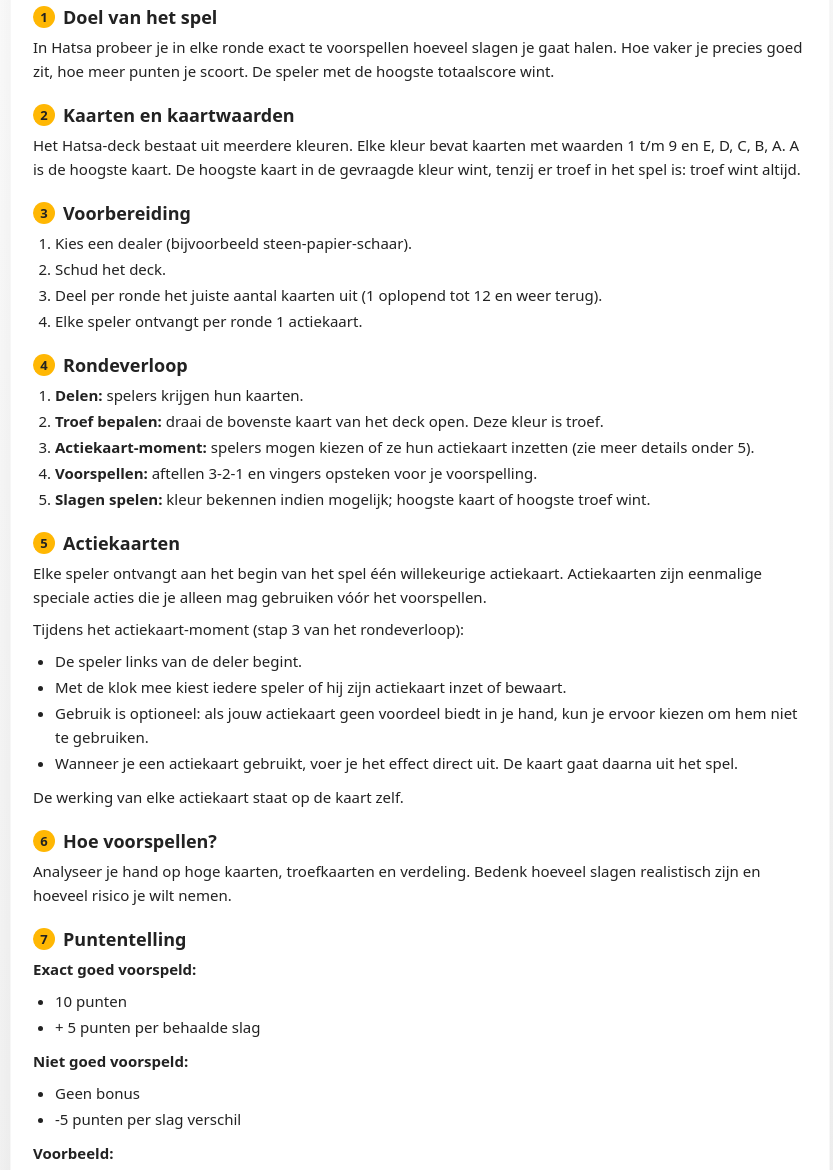
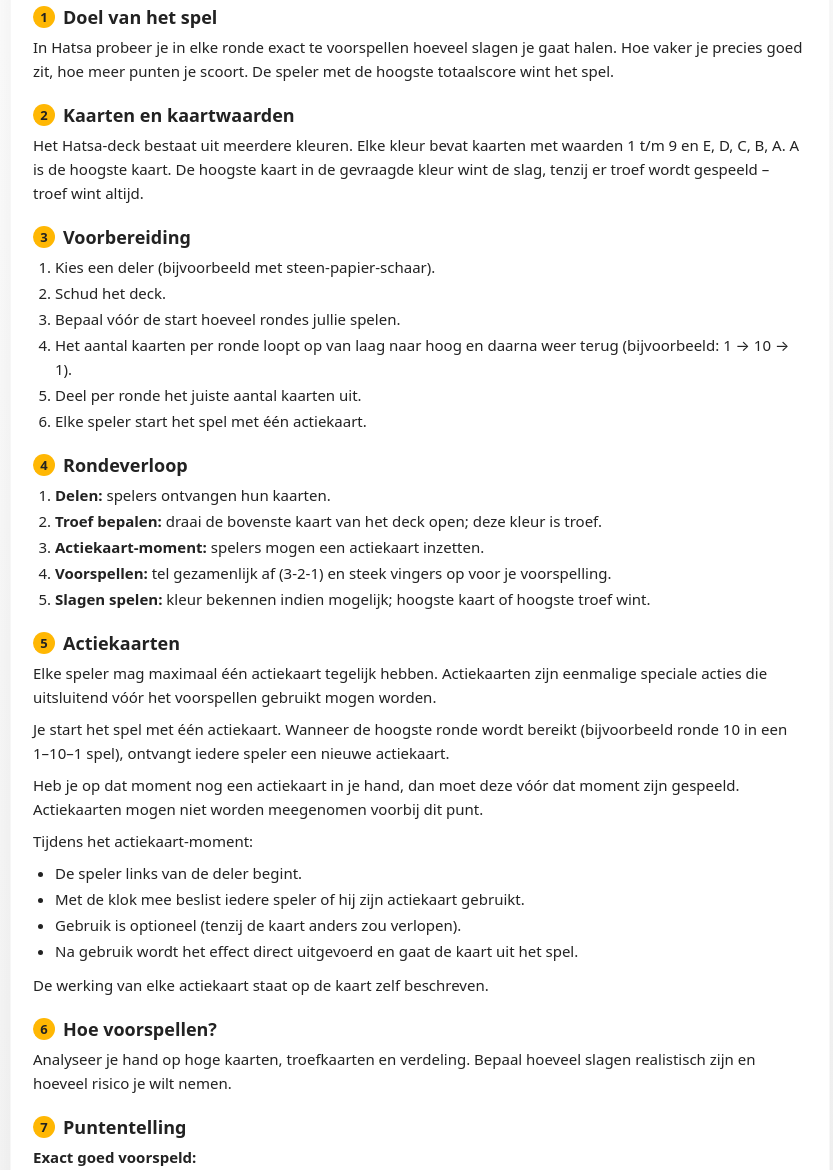
Before and after one commit to hatsa-game/rules, a plain HTML site: page docs/rules_nl.html in a window 1280 px wide. Shown: the part 200-1370 px from the top of the page, without its empty margins (220-1053 px from the left). Drawn offline with Linux system fonts and the light colour scheme.

Commit message:
A few edits NL

```diff
--- a/docs/rules_nl.html
+++ b/docs/rules_nl.html
@@ -167,61 +167,111 @@
 
     <main class="card">
       <h2><span class="section-number">1</span>Doel van het spel</h2>
-      <p>In Hatsa probeer je in elke ronde exact te voorspellen hoeveel slagen je gaat halen. Hoe vaker je precies goed zit, hoe meer punten je scoort. De speler met de hoogste totaalscore wint.</p>
+      <p>
+        In Hatsa probeer je in elke ronde exact te voorspellen hoeveel slagen je gaat halen.
+        Hoe vaker je precies goed zit, hoe meer punten je scoort.
+        De speler met de hoogste totaalscore wint het spel.
+      </p>
 
       <h2><span class="section-number">2</span>Kaarten en kaartwaarden</h2>
-      <p>Het Hatsa-deck bestaat uit meerdere kleuren. Elke kleur bevat kaarten met waarden 1 t/m 9 en E, D, C, B, A. A is de hoogste kaart. De hoogste kaart in de gevraagde kleur wint, tenzij er troef in het spel is: troef wint altijd.</p>
+      <p>
+        Het Hatsa-deck bestaat uit meerdere kleuren.
+        Elke kleur bevat kaarten met waarden 1 t/m 9 en E, D, C, B, A.
+        A is de hoogste kaart.
+        De hoogste kaart in de gevraagde kleur wint de slag,
+        tenzij er troef wordt gespeeld – troef wint altijd.
+      </p>
 
       <h2><span class="section-number">3</span>Voorbereiding</h2>
       <ol>
-        <li>Kies een dealer (bijvoorbeeld steen-papier-schaar).</li>
+        <li>Kies een deler (bijvoorbeeld met steen-papier-schaar).</li>
         <li>Schud het deck.</li>
-        <li>Deel per ronde het juiste aantal kaarten uit (1 oplopend tot 12 en weer terug).</li>
-        <li>Elke speler ontvangt per ronde 1 actiekaart.</li>
+        <li>Bepaal vóór de start hoeveel rondes jullie spelen.</li>
+        <li>
+          Het aantal kaarten per ronde loopt op van laag naar hoog
+          en daarna weer terug (bijvoorbeeld: 1 → 10 → 1).
+        </li>
+        <li>Deel per ronde het juiste aantal kaarten uit.</li>
+        <li>Elke speler start het spel met één actiekaart.</li>
       </ol>
 
       <h2><span class="section-number">4</span>Rondeverloop</h2>
       <ol>
-        <li><strong>Delen:</strong> spelers krijgen hun kaarten.</li>
-        <li><strong>Troef bepalen:</strong> draai de bovenste kaart van het deck open. Deze kleur is troef.</li>
-        <li><strong>Actiekaart-moment:</strong> spelers mogen kiezen of ze hun actiekaart inzetten (zie meer details onder 5).</li>
-        <li><strong>Voorspellen:</strong> aftellen 3-2-1 en vingers opsteken voor je voorspelling.</li>
+        <li><strong>Delen:</strong> spelers ontvangen hun kaarten.</li>
+        <li><strong>Troef bepalen:</strong> draai de bovenste kaart van het deck open; deze kleur is troef.</li>
+        <li><strong>Actiekaart-moment:</strong> spelers mogen een actiekaart inzetten.</li>
+        <li><strong>Voorspellen:</strong> tel gezamenlijk af (3-2-1) en steek vingers op voor je voorspelling.</li>
         <li><strong>Slagen spelen:</strong> kleur bekennen indien mogelijk; hoogste kaart of hoogste troef wint.</li>
       </ol>
 
       <h2><span class="section-number">5</span>Actiekaarten</h2>
-      <p>Elke speler ontvangt aan het begin van het spel één willekeurige actiekaart. Actiekaarten zijn eenmalige speciale acties die je alleen mag gebruiken vóór het voorspellen.</p>
-      <p>Tijdens het actiekaart-moment (stap 3 van het rondeverloop):</p>
+      <p>
+        Elke speler mag maximaal één actiekaart tegelijk hebben.
+        Actiekaarten zijn eenmalige speciale acties die uitsluitend vóór het voorspellen gebruikt mogen worden.
+      </p>
+
+      <p>
+        Je start het spel met één actiekaart.
+        Wanneer de hoogste ronde wordt bereikt
+        (bijvoorbeeld ronde 10 in een 1–10–1 spel),
+        ontvangt iedere speler een nieuwe actiekaart.
+      </p>
+
+      <p>
+        Heb je op dat moment nog een actiekaart in je hand,
+        dan moet deze vóór dat moment zijn gespeeld.
+        Actiekaarten mogen niet worden meegenomen voorbij dit punt.
+      </p>
+
+      <p>Tijdens het actiekaart-moment:</p>
       <ul>
         <li>De speler links van de deler begint.</li>
-        <li>Met de klok mee kiest iedere speler of hij zijn actiekaart inzet of bewaart.</li>
-        <li>Gebruik is optioneel: als jouw actiekaart geen voordeel biedt in je hand, kun je ervoor kiezen om hem niet te gebruiken.</li>
-        <li>Wanneer je een actiekaart gebruikt, voer je het effect direct uit. De kaart gaat daarna uit het spel.</li>
+        <li>Met de klok mee beslist iedere speler of hij zijn actiekaart gebruikt.</li>
+        <li>Gebruik is optioneel (tenzij de kaart anders zou verlopen).</li>
+        <li>Na gebruik wordt het effect direct uitgevoerd en gaat de kaart uit het spel.</li>
       </ul>
-      <p>De werking van elke actiekaart staat op de kaart zelf.</p>
+
+      <p>De werking van elke actiekaart staat op de kaart zelf beschreven.</p>
 
       <h2><span class="section-number">6</span>Hoe voorspellen?</h2>
-      <p>Analyseer je hand op hoge kaarten, troefkaarten en verdeling. Bedenk hoeveel slagen realistisch zijn en hoeveel risico je wilt nemen.</p>
+      <p>
+        Analyseer je hand op hoge kaarten, troefkaarten en verdeling.
+        Bepaal hoeveel slagen realistisch zijn en hoeveel risico je wilt nemen.
+      </p>
 
       <h2><span class="section-number">7</span>Puntentelling</h2>
       <p><strong>Exact goed voorspeld:</strong></p>
       <ul>
         <li>10 punten</li>
-        <li>+ 5 punten per behaalde slag</li>
+        <li>+5 punten per behaalde slag</li>
       </ul>
+
       <p><strong>Niet goed voorspeld:</strong></p>
       <ul>
         <li>Geen bonus</li>
         <li>-5 punten per slag verschil</li>
       </ul>
-      <p><strong>Voorbeeld:</strong></p>
+
+      <p><strong>Voorbeelden:</strong></p>
       <ul>
-        <li>Voorspeld 3, gehaald 2 → -5 punten.</li>
-        <li>Voorspeld 5, gehaald 2 → -15 punten.</li>
+        <li>Voorspeld 3, gehaald 2 → -5 punten</li>
+        <li>Voorspeld 5, gehaald 2 → -15 punten</li>
       </ul>
 
       <h2><span class="section-number">8</span>Einde van het spel</h2>
-      <p>Na de laatste ronde telt iedereen zijn punten op. De hoogste score wint.</p>
+      <p>
+        Na de laatste ronde telt iedereen zijn punten op.
+        De speler met de hoogste totaalscore wint.
+      </p>
+
+      <h2><span class="section-number">9</span>Scorekaart en puntentelling bijhouden</h2>
+      <p>Maak vóór de start van het spel een scorekaart.</p>
+      <ul>
+        <li>Noteer de namen van de spelers bovenaan.</li>
+        <li>Schrijf de rondes onder elkaar (oplopend en daarna weer aflopend).</li>
+        <li>Noteer na elke ronde de behaalde score per speler.</li>
+        <li>Tel aan het einde alle rondes bij elkaar op.</li>
+      </ul>
 
       <div class="nav">
         <a href="index.html">← Terug naar taalkeuze</a>
```
